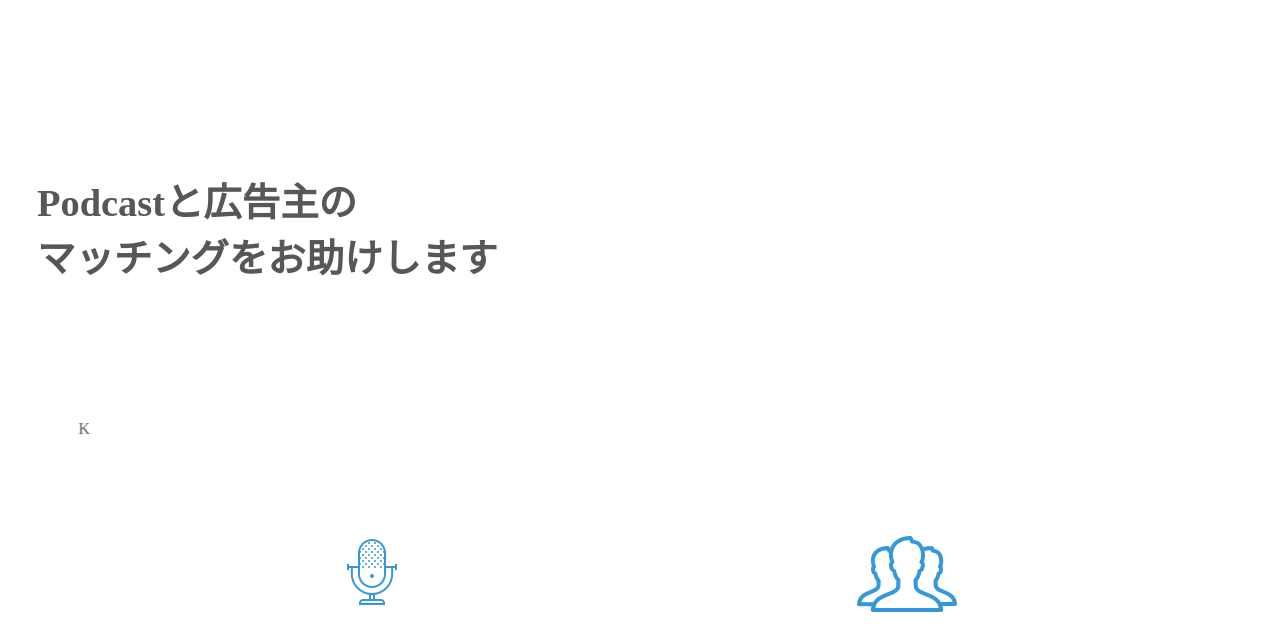
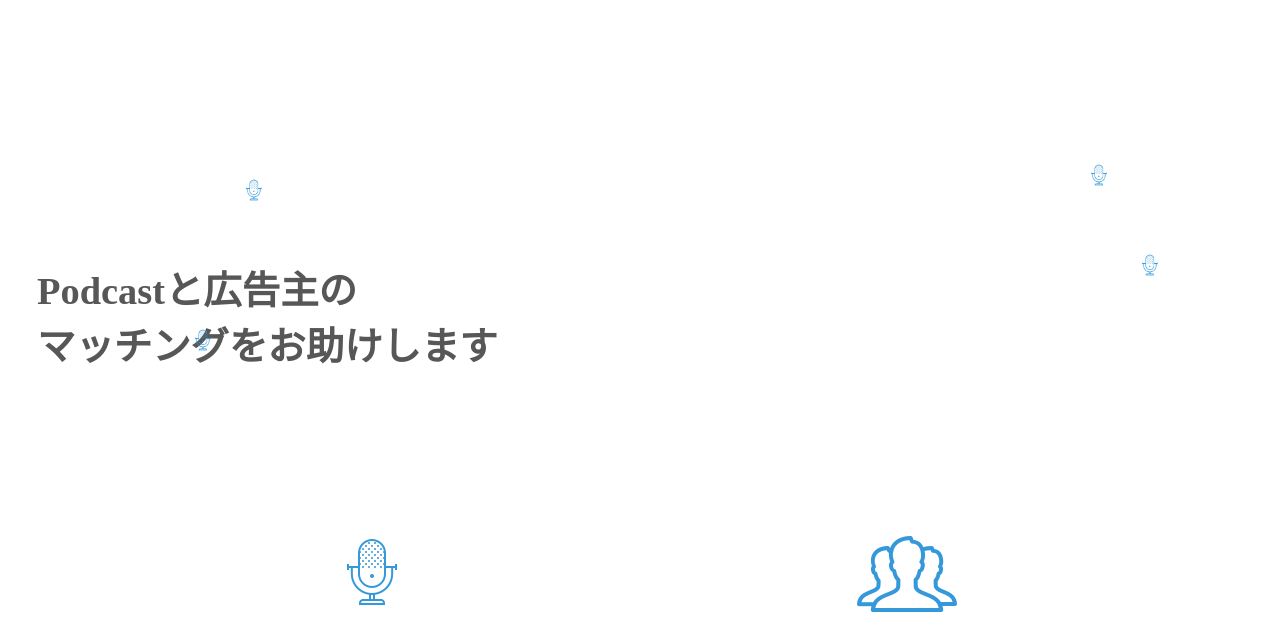
Before and after one commit to ry-32/locura_app, a Rails app: page / in a window 1280 px wide. Shown: the part 70-697 px from the top of the page. Run offline with Rails 7, Linux system fonts and the light colour scheme; data that the repository does not hold is empty; style sheets or scripts are compiled from the project's sources; some libraries are stand-ins or nearby versions.

Commit message:
added some animation shit

```diff
--- a/app/assets/stylesheets/home.scss
+++ b/app/assets/stylesheets/home.scss
@@ -48,40 +48,38 @@
     font-size: 2.4em;
 }
 
-// .animation{
-//     animation: float 6s ease-in-out infinite;
-// }
-
-@keyframes orbit {
-    from { -webkit-transform:rotate(0deg) }
-    to { -webkit-transform:rotate(360deg) }
-}
-
-.sssun{
-    width:50px;
-    height:50px;
-    animation-iteration-count:infinite;
-    animation-timing-function:linear;
-    animation-name:orbit;
-    animation-duration: 8s;
-}
-
-.sun {
-    width:40px;
-    height:40px;
+.animation {
+    width:25px;
+    height:25px;
     margin-top:80px;
     transform-origin:200% center;
-    position:relative;
-    animation:rotate 3s linear infinite; }
+    animation:rotate 5.3s linear infinite;
+    position: absolute;
+    }
 
-.sun div {
+.animation2 {
+    width:25px;
+    height:25px;
+    margin-top:80px;
+    transform-origin:200% center;
+    animation:rotate2 5.3s linear infinite;
+    position: absolute;
+    }
+
+.animation img {
     content:'';
-    position:absolute;
     height:100%;
     width:100%;
-    animation:rotate 3s linear reverse infinite; }
+    animation:rotate 5.3s linear reverse infinite; }
 
-@keyframes rotate { 100% { transform:rotate(-360deg); } }
+.animation2 img {
+    content:'';
+    height:100%;
+    width:100%;
+    animation:rotate 5.3s linear infinite; }
+
+@keyframes rotate { 100% { transform:rotate(360deg); } }
+@keyframes rotate2 { 100% { transform:rotate(-360deg); } }
 
 
 
--- a/app/views/home/index.html.erb
+++ b/app/views/home/index.html.erb
@@ -6,9 +6,18 @@
                 Podcastと広告主の<br>
                 マッチングをお助けします
             </h1>
-            <div class="sun">
-                <div>K</div>
-            </div>
+        </div>
+        <div class="animation" style="bottom:30%;right:12%">
+            <%= image_tag 'mic_icon.png', height:"25", width:"25" %>
+        </div>
+        <div class="animation2" style="top:10%;right:16%">
+            <%= image_tag 'mic_icon.png', height:"25", width:"25" %>
+        </div>
+        <div class="animation2" style="bottom:30%;left:12%">
+            <%= image_tag 'mic_icon.png', height:"25", width:"25" %>
+        </div>
+        <div class="animation" style="top:30%;left:16%">
+            <%= image_tag 'mic_icon.png', height:"25", width:"25" %>
         </div>
     </section>
 
```
